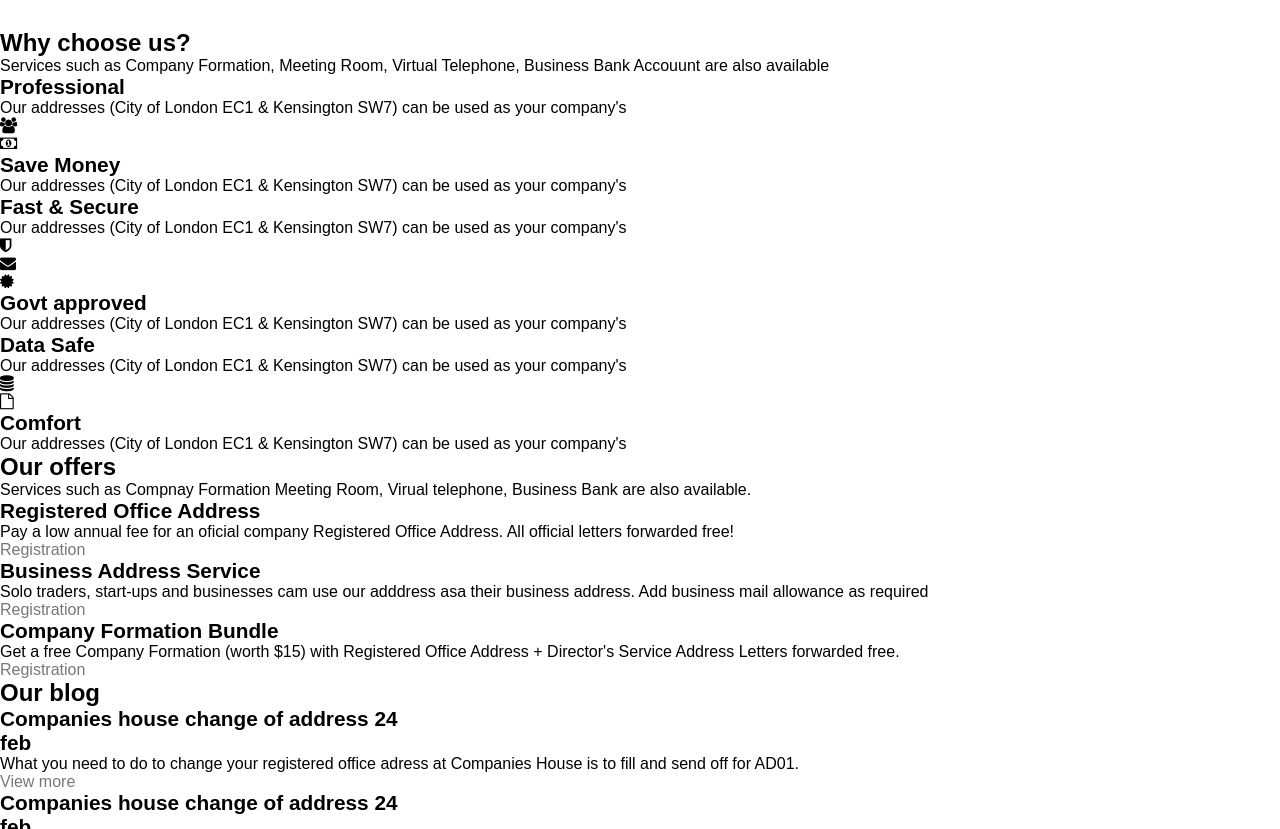
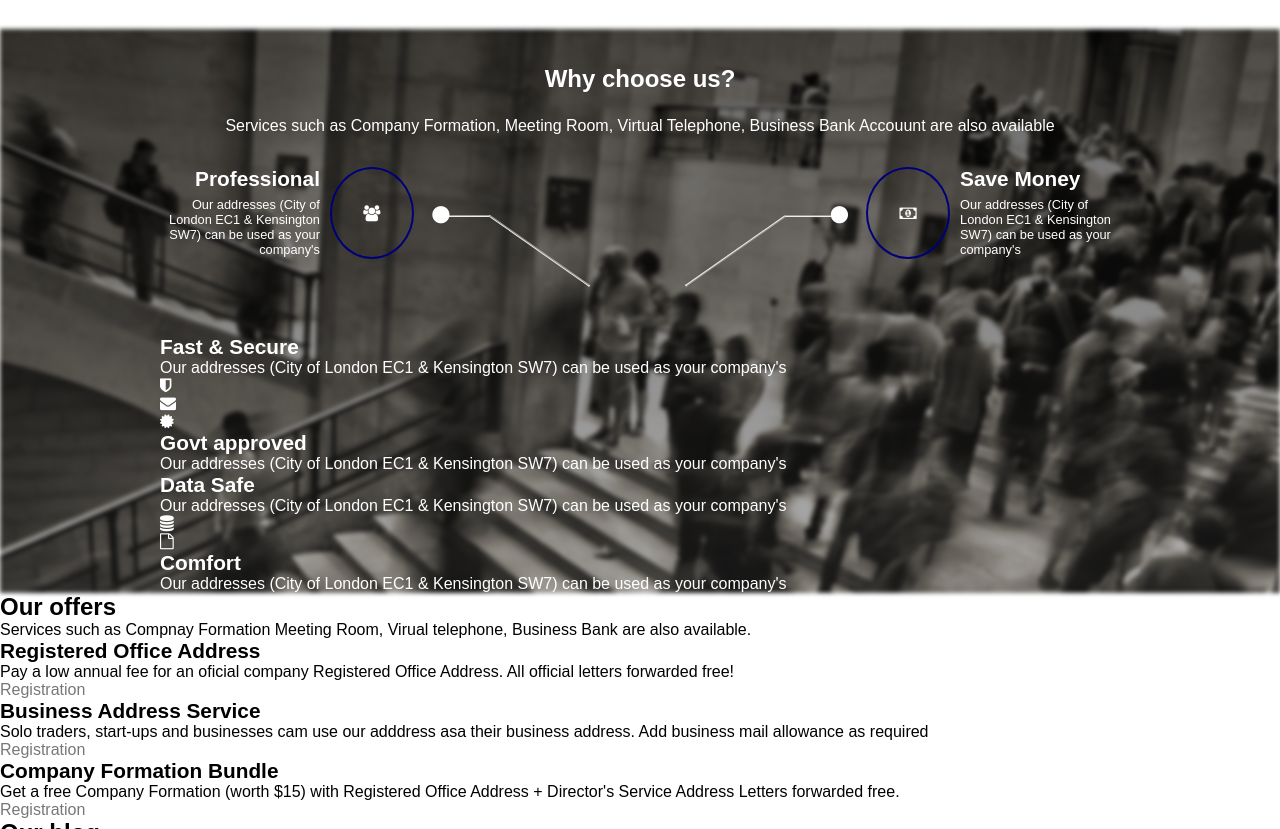
Before and after one commit to Nuttdguy/registered-psd, a plain HTML site: page index.html in a window 1280 px wide. Shown: the part 1044-1873 px from the top of the page. Drawn offline with Linux system fonts and the light colour scheme.

Commit message:
use absolute position for choose section and style.

```diff
--- a/css/main.css
+++ b/css/main.css
@@ -89,3 +89,141 @@ input[type="checkbox"] { opacity: 0.5; margin: 0 6px 0 0; vertical-align: middle
 .welcome p { font-size: .9em; line-height: 1.6em; }
 .welcome p:nth-child(4) { padding: 16px 0; }
 .welcome a { background-color: #ea0606; color: #fff; display: inline-block; padding: 12px ; text-align: center; text-transform: uppercase; width: 50%; }
+
+
+/*  choose  */
+
+.wrapper-section.choose {
+	position: relative;
+}
+
+.wrapper-section.overlay {
+	background: linear-gradient(to bottom, rgba(0,0,0,.6) 0%, rgba(55,55,55, .4) 100%), url(img/business.jpg);
+	background-size: cover;
+	position: absolute;
+	height: 100%;
+	width: 100%;
+	-webkit-filter: blur(3px);
+	 -moz-filter: blur(2px);
+		 -o-filter: blur(2px);
+		-ms-filter: blur(2px);
+        filter: blur(2px);
+}
+
+.choose {
+	color: #fff;
+}
+
+.choose h2,
+.choose h2 + p {
+	padding-top: 1.5em;
+	text-align: center;
+}
+
+.choose-row {
+	display: block;
+	font-weight: 300;
+	margin-bottom: 3em;
+	padding-top: 2em;
+	width: 100%;
+}
+
+.choose-row p {
+	display: inline-block;
+	font-size: .8em;
+	padding-top: .5em;
+	vertical-align: middle;
+}
+
+.col-1 { display: block; float: left; width: 8.33%; }
+.col-2 { display: block; float: left; width: 16.66%; }
+.col-2r { display: block; float: right; width: 16.66%; }
+.col-8 { display: block; float: left; width: 66.66% ; }
+
+.heading-left {
+	text-align: right;
+}
+
+.heading-right {
+	text-align: left;
+}
+
+.choose-middle-row-1 {
+	display: block;
+	position: relative;
+	min-height: 120px;
+}
+
+.choose-middle-row-1 .fa-group,
+.choose-middle-row-1 .fa-money {
+	position: absolute;
+	border: 2px solid #007;
+	border-radius: 50%;
+/*	display: inline-block;*/
+	line-height: 5.5em;
+	margin: 0 10px;
+	text-align: center;
+	width: 80px;
+}
+
+.choose-middle-row-1 span {
+	font-size: 2.5em;
+	position: absolute;
+	top: 19%;
+	left: 28%;
+	z-index: 1;
+}
+
+.choose-middle-row-1 .horizontal-left {
+	position: absolute;
+	top: 40%;
+	left: 29.15%;
+	width: 5%;
+}
+
+.choose-middle-row-1 .horizontal-left-45 {
+	position: absolute;
+	top: 41.5%;
+	left: 34.25%;
+	transform: rotate(35deg);
+	transform-origin: 3% 50%;
+	width: 12.5%;
+}
+
+/*
+.choose-middle-row-1 .spacer {
+	position: relative;
+	left: 16%;
+	display: block;
+	float: left;
+	height: 6em;
+	width: inherit;
+}
+*/
+
+.choose-middle-row-1 .horizontal-right-45 {
+	position: absolute;
+	top: 41.5%;
+	left: 64.5%;
+	transform: rotate(-35deg) rotate(180deg);
+	transform-origin: 3% 50%;
+	width: 12.5%;
+}
+
+.choose-middle-row-1 .horizontal-right {
+	position: absolute;
+	top: 40%;
+	left: 65%;
+	width: 5%;
+}
+
+.choose-middle-row-1 .fa-money {
+	left: 72.5%
+}
+
+.choose-middle-row-1 .last-dot {
+	font-size: 2.5em;
+	position: absolute;
+	top: 19%;
+	left: 69.5%;
+}
--- a/index.html
+++ b/index.html
@@ -90,25 +90,34 @@
 			</div>
 		</div>
 
+	<div class="wrapper-section choose">
+		<div class="wrapper-section overlay "></div>
+		<div class="wrapper-content">
 			<section class="choose">
+				<header>
 					<h2>Why choose us?</h2>
 					<p>Services such as Company Formation, Meeting Room, Virtual Telephone, Business Bank Accouunt are also available</p>
-			<div>
-				<h3>Professional</h3>
-				<p>Our addresses (City of London EC1 &amp; Kensington SW7) can be used as your company's </p>
-				<div>
+				</header>
+				<div class="choose-row cf">
+					<div class="choose-middle-row-1 cf">
+						<header class="heading-left col-2">
+							<h3 >Professional</h3>
+							<p >Our addresses (City of London EC1 &amp; Kensington SW7) can be used as your company's </p>
+						</header>
 						<i class="fa fa-group"></i>
-					<div>
-						<span class="horizontal-left"></span>
-						<span class="horizontal--left-45"></span>
-						<span class="spacer"></span>
-						<span class="horizontal-right-45"></span>
-						<span class="horizontal-right"></span>
-					</div>
-					<i class="fa fa-money"></i>
-				</div>
+						<span>&#9679;</span>
+						<hr class="horizontal-left"></hr>
+						<hr class="horizontal-left-45"></hr>
+						<div class="spacer"></div>
+						<hr class="horizontal-right-45"></hr>
+						<hr class="horizontal-right col-1"></hr>
+						<span class="last-dot">&#9679;</span>
+						<i class="fa fa-money col-1"></i>
+						<header class="header-right col-2r">
 							<h3>Save Money</h3>
 							<p>Our addresses (City of London EC1 &amp; Kensington SW7) can be used as your company's </p>
+					</header>
+					</div>
 				</div>
 				<div>
 					<h3>Fast &amp; Secure</h3>
@@ -145,6 +154,8 @@
 					<p>Our addresses (City of London EC1 &amp; Kensington SW7) can be used as your company's </p>
 				</div>
 			</section>
+		</div>
+	</div>
 
 		<section class="offer">
 			<h2>Our offers</h2>
```
Also changed, not shown: css/img/business.jpg (added), images/home_v011_-_Copy_01.png (deleted), images/home_v011_-_Copy_02.png (deleted), images/home_v011_-_Copy_03.png (deleted), images/home_v011_-_Copy_04.png (deleted), images/home_v011_-_Copy_05.png (deleted), images/home_v011_-_Copy_06.png (deleted), images/home_v011_-_Copy_07.png (deleted), images/home_v011_-_Copy_08.png (deleted), images/home_v011_-_Copy_09.png (deleted), images/home_v011_-_Copy_10.png (deleted), images/home_v011_-_Copy_11.png (deleted), images/home_v011_-_Copy_12.png (deleted), images/home_v011_-_Copy_13.png (deleted), 2 more files, 1 other file. Lines whose indentation alone changed are shown as unchanged.
